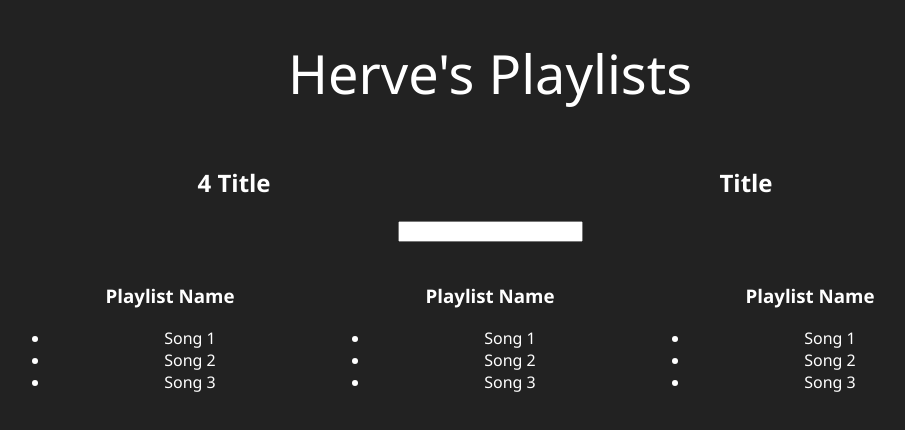
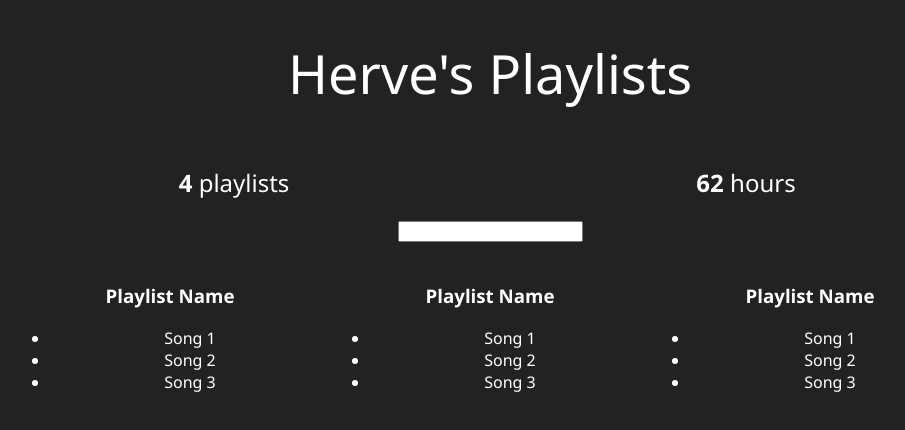
Before and after one commit to rvd2pwipwip/rv-playlists, a React (Create React App) app: page / in a window 1280 px wide. Shown: the top 430 px of the page, without its empty margins (150-1055 px from the left). Built offline with nearby package versions, Linux system fonts and the light colour scheme.

Commit message:
added fake song data to display in new components PlaylistCounter and HoursCounter

```diff
--- a/src/components/App.jsx
+++ b/src/components/App.jsx
@@ -1,6 +1,6 @@
 import React, { Component } from "react";
 import "../App.css"; //import global css
-// import Aggregate from "./Aggregate";
+// import PlaylistCounter from "./PlaylistCounter";
 // import Filter from "./Filter";
 // import Playlist from "./Playlist";
 
@@ -13,31 +13,73 @@ let fakeServerData = {
     name: "Herve",
     playlists: [
       {
-        name: "rvSpanoushtre",
-        songs: ["1977", "Tren al Sur", "Nada"]
+        name: "Spanoushtre",
+        songs: [
+          { title: "1977", duration: 243 },
+          { title: "Tren al Sur", duration: 324 },
+          { title: "Nada", duration: 356 }
+        ]
       },
       {
-        name: "rvChicaSpanoushtre",
-        songs: ["Amor Sin Fin", "Flaca", "Padre Nuestro"]
+        name: "ChicaSpanoushtre",
+        songs: [
+          { title: "Amor Sin Fin", duration: 243 },
+          { title: "Flaca", duration: 324 },
+          { title: "Padre Nuestro", duration: 356 }
+        ]
       },
       {
         name: "rvChom",
-        songs: ["Hells Bells", "Whole Lotta Love", "Godzilla"]
+        songs: [
+          { title: "Hells Bells", duration: 243 },
+          { title: "Whole Lotta Love", duration: 324 },
+          { title: "Godzilla", duration: 356 }
+        ]
       },
       {
         name: "rvAltern",
-        songs: ["In a Big Country", "Nostalgia", "The Unguarded Moment"]
+        songs: [
+          { title: "In a Big Country", duration: 243 },
+          { title: "Nostalgia", duration: 324 },
+          { title: "The Unguarded Moment", duration: 356 }
+        ]
       }
     ]
   }
 };
 
-class Aggregate extends Component {
+class PlaylistCounter extends Component {
   state = {};
   render() {
     return (
       <div style={{ ...defaultStyle, width: "40%", display: "inline-block" }}>
-        <h2>{this.props.playlists && this.props.playlists.length} Title</h2>
+        <h2>
+          {`${this.props.playlists.length} `}
+          <span style={{ fontWeight: "100" }}>playlists</span>
+        </h2>
+      </div>
+    );
+  }
+}
+
+class HoursCounter extends Component {
+  state = {};
+  render() {
+    const allSongs = this.props.playlists.reduce(
+      (songs, playlist) => songs.concat(playlist.songs),
+      []
+    );
+    const totalDuration = allSongs.reduce(
+      (total, song) => (total += song.duration),
+      0
+    );
+    console.log(totalDuration);
+    return (
+      <div style={{ ...defaultStyle, width: "40%", display: "inline-block" }}>
+        <h2>
+          {`${Math.round(totalDuration / 60)} `}
+          <span style={{ fontWeight: "100" }}>hours</span>
+        </h2>
       </div>
     );
   }
@@ -101,15 +143,15 @@ class App extends Component {
             <h1
               style={{
                 ...defaultStyle,
-                "font-size": "54px",
-                "font-weight": "100"
+                fontSize: "54px",
+                fontWeight: "100"
               }}
             >
               {this.state.serverData.user.name}
               's Playlists
             </h1>
-            <Aggregate playlists={this.state.serverData.user.playlists} />
-            <Aggregate />
+            <PlaylistCounter playlists={this.state.serverData.user.playlists} />
+            <HoursCounter playlists={this.state.serverData.user.playlists} />
             <Filter />
             <Playlist />
             <Playlist />
--- a/src/components/Aggregate.jsx
+++ b/src/components/PlaylistCounter.jsx
@@ -1,7 +1,7 @@
 import React, { Component } from "react";
 import defaultTextColor from "./App";
 
-class Aggregate extends Component {
+class PlaylistCounter extends Component {
   state = {};
   render() {
     return (
@@ -12,4 +12,4 @@ class Aggregate extends Component {
   }
 }
 
-export default Aggregate;
+export default PlaylistCounter;
```
Also changed, not shown: package.json (line endings or trailing spaces).
